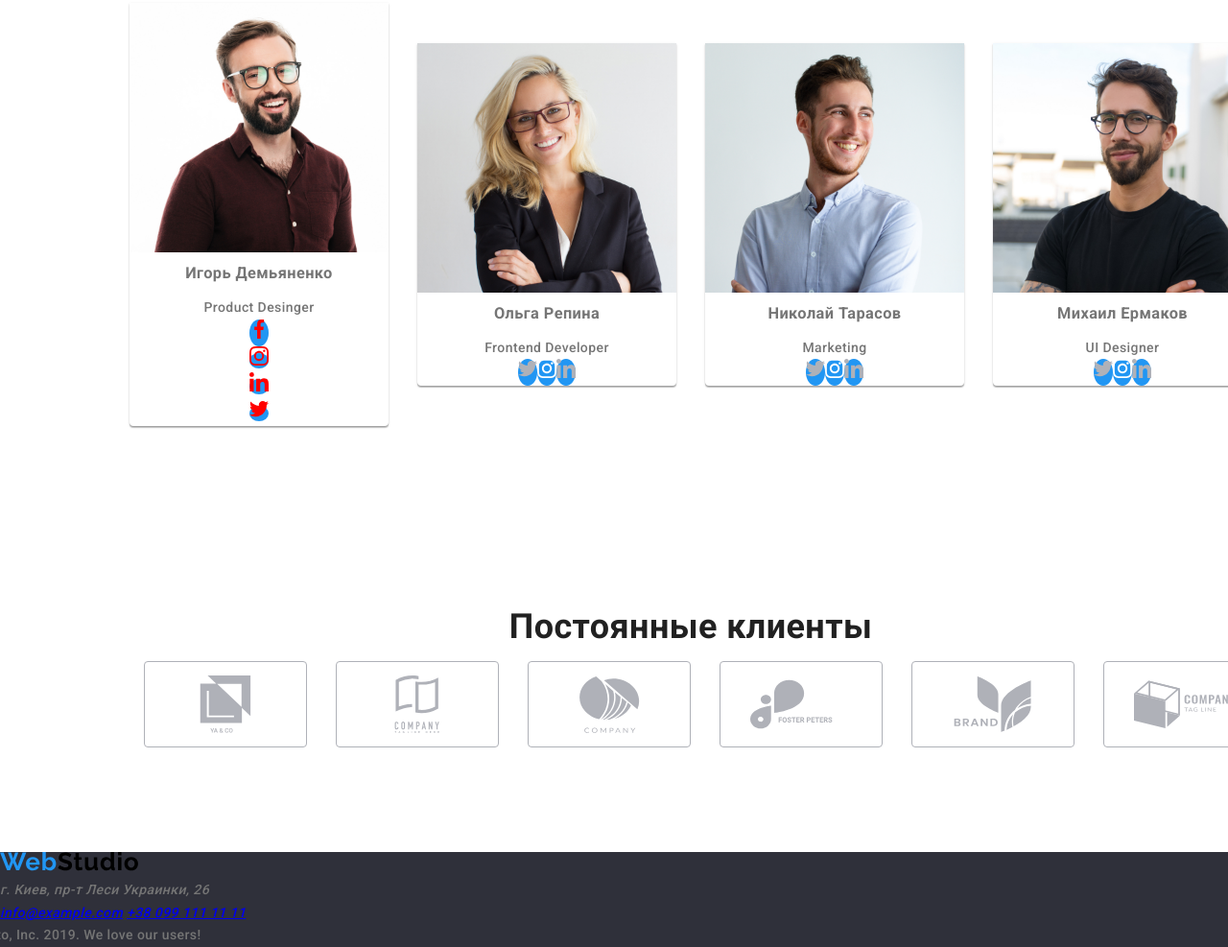
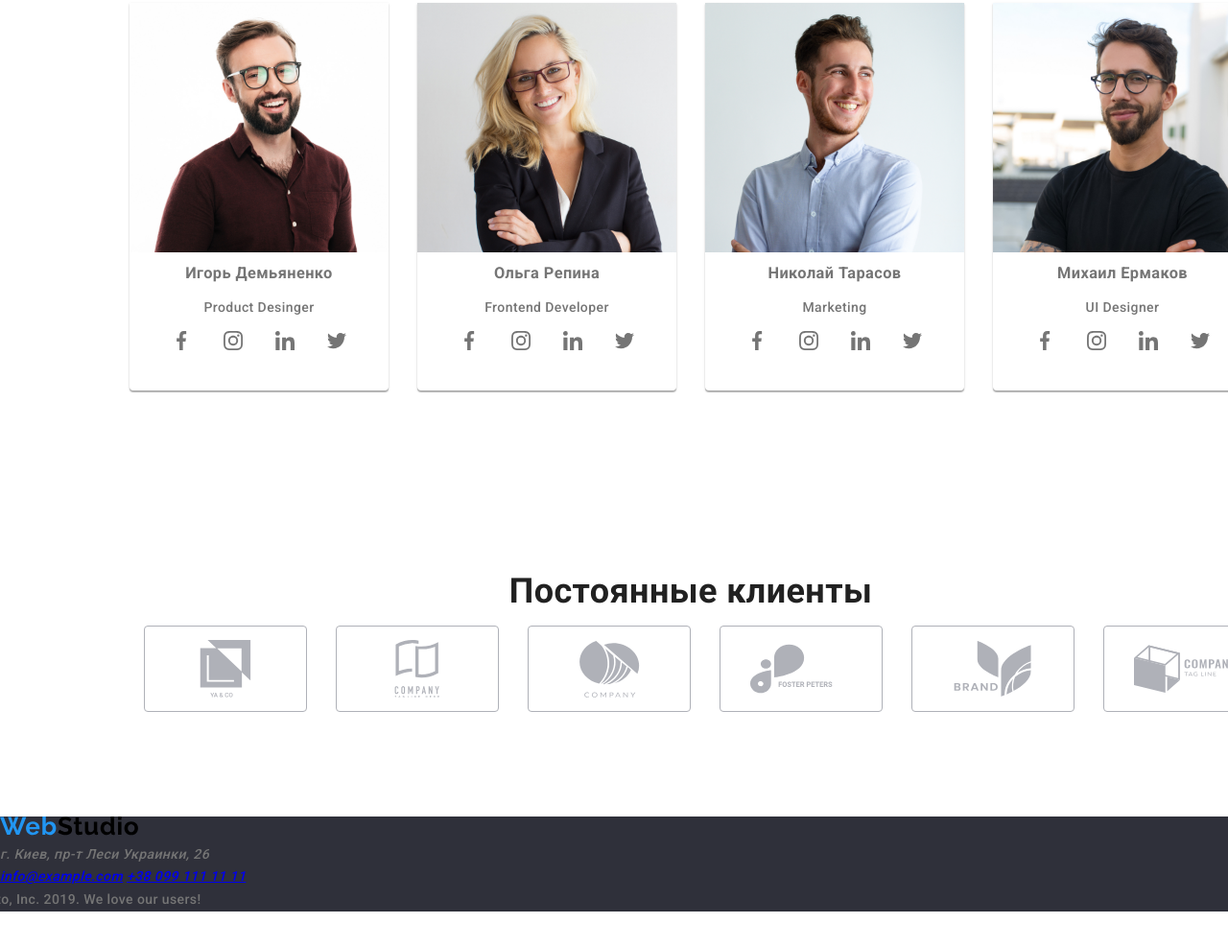
Before and after one commit to AliakseiSavelyey/goit-markup-hw-04, a plain HTML site: page index.html in a window 1280 px wide. Shown: the part 2810-3797 px from the top of the page at 96% size. After the commit the page ends 3760 px from the top, so only its background shows below. Drawn offline with nearby package versions, Linux system fonts and the light colour scheme.

Commit message:
finish media

```diff
--- a/css/styles.css
+++ b/css/styles.css
@@ -360,25 +360,42 @@ h3 {
   border-radius: 0px 0px 4px 4px;
 }
 
-.social {
-display: inline-flex;
+.list-social {
+display: flex;
 align-items: center;
 justify-content: center;
+padding: 0;
+margin: 0;
+list-style: none;
+}
+.list-social a {
+  display: block;
+  height: 44px;
+  width: 44px;
+  padding: 0;
+  border: none;
+}
+
+.social {
+  margin-bottom: 30px;
+}
+.social:not(:last-child) {
+  margin-right: 10px;
 }
 
 .social-media {
   padding: 0;
   border: none;
-  color:red;
+  color: #757575;
   border-radius: 50%;
-  background-color: #2196f3;
 }
 .social-media:hover {
-  color: #f5f4fa
+  color: #f5f4fa;
+  background-color: #2196f3;
 }
 
 .media-icon {
-  height: 20px;
+  height: 44px;
   width: 20px;
   fill: currentColor;
 }
--- a/index.html
+++ b/index.html
@@ -115,37 +115,36 @@
             <img src="/image/img-3.jpg" alt="Игорь Демьяненко" width="270" />
             <h3 class="title">Игорь Демьяненко</h3>
             <p>Product Desinger</p>
-            <ul class="list">
+            <ul class="list-social">
               <li class="social">
                 <a href="" class="social-media">
-                <svg class="media-icon" width="20px" hight="20px">
+                <svg class="media-icon">
                   <use href="./image/symbol-defs1.svg#icon-facebook-1">
-
                   </use>
                 </svg>
                 </a>
               </li>
-              <li>
+              <li class="social">
                 <a href="" class="social-media">
-                <svg class="media-icon" width="20px" hight="20px">
+                <svg class="media-icon">
                   <use href="./image/symbol-defs1.svg#icon-insta">
 
                   </use>
                 </svg>
                 </a>
               </li>
-              <li>
+              <li class="social">
                 <a href="" class="social-media">
-                <svg class="media-icon" width="20px" hight="20px">
+                <svg class="media-icon">
                   <use href="./image/symbol-defs1.svg#icon-LinkedIn">
 
                   </use>
                 </svg>
                 </a>
               </li>
-              <li>
+              <li class="social">
                 <a href="" class="social-media">
-                <svg class="media-icon" width="20px" hight="20px">
+                <svg class="media-icon">
                   <use href="./image/symbol-defs1.svg#icon-twit">
 
                   </use>
@@ -158,33 +157,117 @@
             <img src="/image/img-2.jpg" alt="Ольга Репина" width="270" />
             <h3 class="title">Ольга Репина</h3>
             <p>Frontend Developer</p>
-            <ul class="social">
-              <li class="social-media"><a href=""><img src="./image/twit.svg" alt=""></a></li>
-              <li class="social-media"><a href=""><img src="./image/insta.svg" alt=""></a></li>
-              <li class="social-media"><a href=""><img src="./image/face.png" alt=""></a></li>
-              <li class="social-media"><a href=""><img src="./image/LinkedIn.svg" alt=""></a></li>
+            <ul class="list-social">
+              <li class="social">
+                <a href="" class="social-media">
+                  <svg class="media-icon">
+                    <use href="./image/symbol-defs1.svg#icon-facebook-1">
+                  </use>
+                  </svg>
+                </a>
+              </li>
+              <li class="social">
+                <a href="" class="social-media">
+                  <svg class="media-icon">
+                    <use href="./image/symbol-defs1.svg#icon-insta">
+                  </use>
+                  </svg>
+                </a>
+              </li>
+              <li class="social">
+                <a href="" class="social-media">
+                  <svg class="media-icon">
+                    <use href="./image/symbol-defs1.svg#icon-LinkedIn">
+                  </use>
+                  </svg>
+                </a>
+              </li>
+              <li class="social">
+                <a href="" class="social-media">
+                  <svg class="media-icon">
+                    <use href="./image/symbol-defs1.svg#icon-twit">
+                  </use>
+                  </svg>
+                </a>
+              </li>
             </ul>
           </li>
           <li class="sotr">
             <img src="/image/img-1.jpg" alt="Николай Тарасов" width="270" />
             <h3 class="titel">Николай Тарасов</h3>
             <p>Marketing</p>
-            <ul class="social">
-              <li class="social-media"><a href=""><img src="./image/twit.svg" alt=""></a></li>
-              <li class="social-media"><a href=""><img src="./image/insta.svg" alt=""></a></li>
-              <li class="social-media"><a href=""><img src="./image/face.png" alt=""></a></li>
-              <li class="social-media"><a href=""><img src="./image/LinkedIn.svg" alt=""></a></li>
+            <ul class="list-social">
+              <li class="social">
+                <a href="" class="social-media">
+                  <svg class="media-icon">
+                    <use href="./image/symbol-defs1.svg#icon-facebook-1">
+                  </use>
+                  </svg>
+                </a>
+              </li>
+              <li class="social">
+                <a href="" class="social-media">
+                  <svg class="media-icon">
+                    <use href="./image/symbol-defs1.svg#icon-insta">
+                  </use>
+                  </svg>
+                </a>
+              </li>
+              <li class="social">
+                <a href="" class="social-media">
+                  <svg class="media-icon">
+                    <use href="./image/symbol-defs1.svg#icon-LinkedIn">
+                  </use>
+                  </svg>
+                </a>
+              </li>
+              <li class="social">
+                <a href="" class="social-media">
+                  <svg class="media-icon">
+                    <use href="./image/symbol-defs1.svg#icon-twit">
+                  </use>
+                  </svg>
+                </a>
+              </li>
             </ul>
           </li>
           <li class="sotr">
             <img src="/image/img.jpg" alt="Михаил Ермаков" width="270" />
             <h3 class="title">Михаил Ермаков</h3>
             <p>UI Designer</p>
-            <ul class="social">
-              <li class="social-media"><a href=""><img src="./image/twit.svg" alt=""></a></li>
-              <li class="social-media"><a href=""><img src="./image/insta.svg" alt=""></a></li>
-              <li class="social-media"><a href=""><img src="./image/face.png" alt=""></a></li>
-              <li class="social-media"><a href=""><img src="./image/LinkedIn.svg" alt=""></a></li>
+            <ul class="list-social">
+              <li class="social">
+                <a href="" class="social-media">
+                  <svg class="media-icon">
+                    <use href="./image/symbol-defs1.svg#icon-facebook-1">
+                  </use>
+                  </svg>
+                </a>
+              </li>
+              <li class="social">
+                <a href="" class="social-media">
+                  <svg class="media-icon">
+                    <use href="./image/symbol-defs1.svg#icon-insta">
+                  </use>
+                  </svg>
+                </a>
+              </li>
+              <li class="social">
+                <a href="" class="social-media">
+                  <svg class="media-icon">
+                    <use href="./image/symbol-defs1.svg#icon-LinkedIn">
+                  </use>
+                  </svg>
+                </a>
+              </li>
+              <li class="social">
+                <a href="" class="social-media">
+                  <svg class="media-icon">
+                    <use href="./image/symbol-defs1.svg#icon-twit">
+                  </use>
+                  </svg>
+                </a>
+              </li>
             </ul>
           </li>
         </ul>
```
